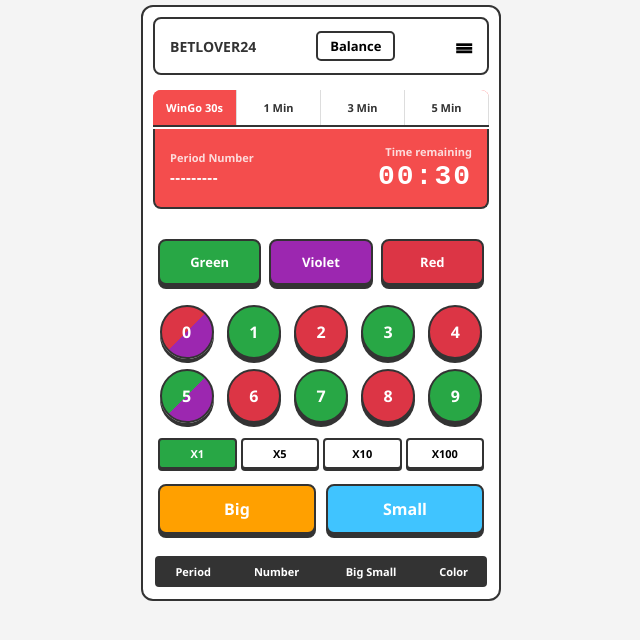
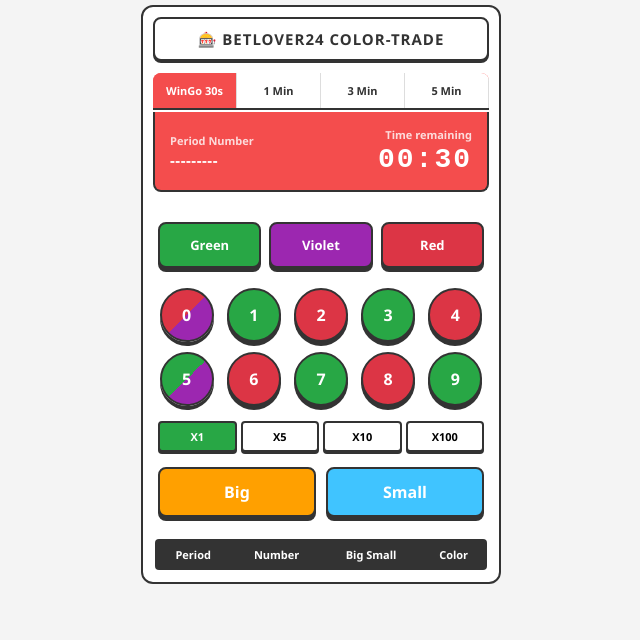
Before and after one commit to corruptionbangla24-ops/Color-Trade, a website: page index.html in a window 1280 px wide. Shown: the whole page, without its empty margins (319-959 px from the left). Drawn offline with Linux system fonts and the light colour scheme.

Commit message:
Update index.html

```diff
--- a/index.html
+++ b/index.html
@@ -3,7 +3,7 @@
 <head>
     <meta charset="UTF-8">
     <meta name="viewport" content="width=device-width, initial-scale=1.0, maximum-scale=1.0, user-scalable=no">
-    <title>BETLOVER24 WinGo</title>
+    <title>BETLOVER24 Color-Trade</title>
     <style>
         /* 🎨 ওরিজিনাল কালার ও থিম রুট */
         :root { --primary: #f44d4d; --green: #28a745; --violet: #9c27b0; --red: #dc3545; --dark: #333; }
@@ -11,18 +11,12 @@
 
         .app-container { width: 100%; max-width: 360px; background: white; border: 2px solid var(--dark); border-radius: 12px; padding: 10px; box-sizing: border-box; }
 
-        /* 🎫 BETLOVER24 BALANCE MENU */
-        .header { display: flex; justify-content: space-between; align-items: center; padding: 12px 15px; background: #fff; border: 2px solid var(--dark); border-radius: 8px; margin-bottom: 15px; }
-        .logo-text { font-weight: bold; font-size: 14px; color: var(--dark); }
-        .balance-box { border: 2px solid var(--dark); padding: 4px 12px; font-weight: bold; border-radius: 5px; font-size: 13px; background: #fff; }
-        .menu-icon { font-size: 22px; cursor: pointer; font-weight: bold; }
-
         /* ⏳ টাইম ট্যাব - অনলাইন মোড */
         .tabs { display: flex; background: #ff4d4d; border-bottom: 2px solid var(--dark); border-radius: 8px 8px 0 0; overflow: hidden; margin-bottom: 2px; }
         .tab { flex: 1; padding: 10px 2px; text-align: center; font-size: 11px; cursor: pointer; font-weight: bold; color: #333; background: #fff; border-right: 1px solid #ddd; }
         .tab.active { background: var(--primary); color: white !important; }
 
-        /* ⏰ টাইমারカード */
+        /* ⏰ টাইমার কার্ড */
         .timer-card { background: var(--primary); margin: 0; padding: 15px; color: white; display: flex; justify-content: space-between; align-items: center; border: 2px solid var(--dark); border-top: none; border-radius: 0 0 8px 8px; margin-bottom: 15px; }
         .timer-val { font-size: 28px; font-weight: bold; letter-spacing: 2px; font-family: monospace; }
 
@@ -78,10 +72,9 @@
 <body>
 
 <div class="app-container">
-    <div class="header">
-        <div class="logo-text">BETLOVER24</div>
-        <div class="balance-box" id="user-balance">Balance</div>
-        <div class="menu-icon">☰</div>
+    <!-- 🎯 [ক্যাসিনো ব্র্যান্ড লোগো লক ২.০]: গেমের নাম ১০০% মিলিয়ে 'Color-Trade' অফিশিয়াল লোগো সেট করা হলো ভাই -->
+    <div style="text-align: center; padding: 10px 0; margin-bottom: 12px; background: #fff; border: 2px solid var(--dark); border-radius: 8px; font-weight: bold; font-size: 15px; letter-spacing: 1px; color: var(--dark); box-shadow: 0 2px var(--dark);">
+        🎰 BETLOVER24 COLOR-TRADE
     </div>
 
     <div class="tabs">
@@ -144,3 +137,8 @@
 <!-- মডাল উইন্ডো পপআপ ট্যাগস -->
 <div class="overlay" id="over" onclick="closePop()"></div>
 <div class="modal" id="nodal">
+    <div class="m-header">WinGo <span id="m-mode-txt">30s</span><span class="sel-tag" id="sel">-</span></div>
+    <div class="chip-row">
+        <div class="chip active" onclick="setBase(10, this)">10</div>
+        <div class="chip" onclick="setBase(100, this)">100</div>
+        <div class="chip" onclick="setBase(500, this)">500</div>
```
